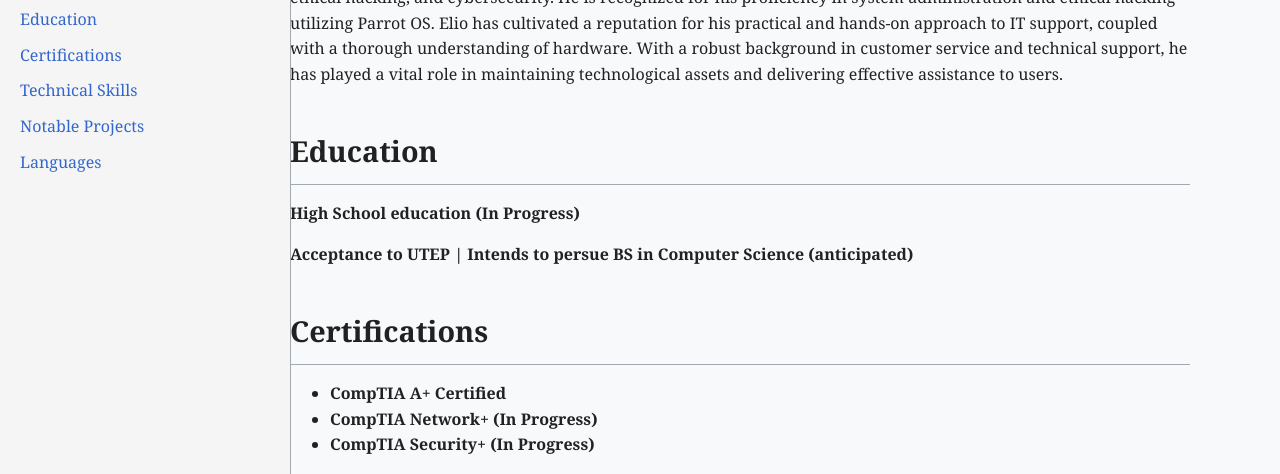
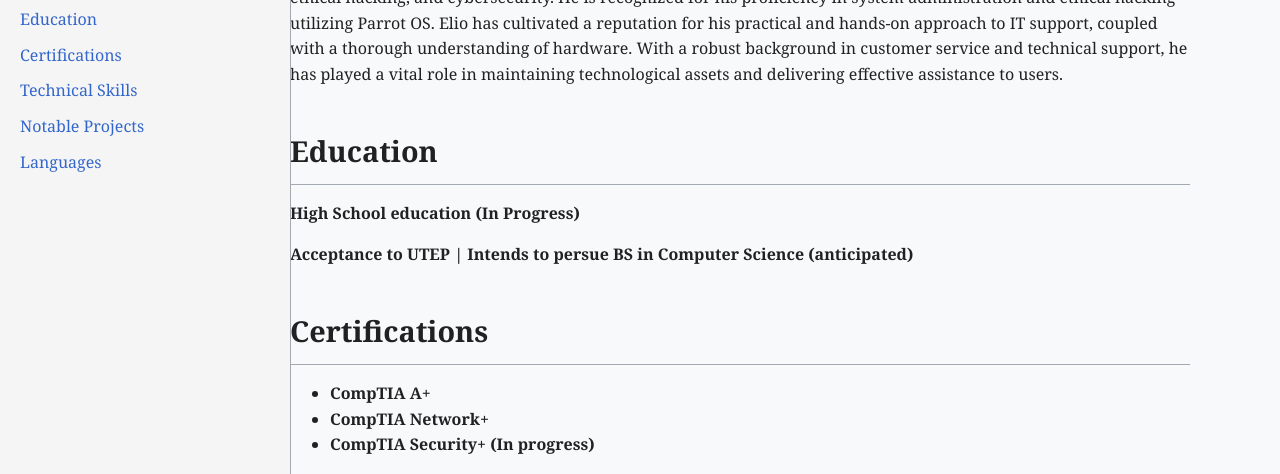
Before and after one commit to mich24peaNUT1/portfolio, a plain HTML site: page index.html in a window 1280 px wide. Shown: the part 326-800 px from the top of the page. Drawn offline with Linux system fonts and the light colour scheme.

```diff
--- a/index.html
+++ b/index.html
@@ -173,9 +173,9 @@
         <section id="certifications">
             <h2>Certifications</h2>
             <ul>
-                <li>CompTIA A+ Certified</li>
-                <li>CompTIA Network+ (In Progress)</li>
-                <li>CompTIA Security+ (In Progress)</li>
+                <li>CompTIA A+</li>
+                <li>CompTIA Network+</li>
+                <li>CompTIA Security+ (In progress)</li>
             </ul>
         </section>
 
```
